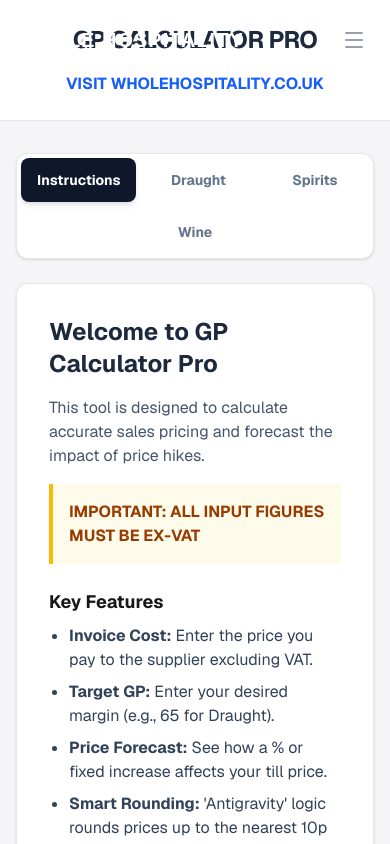
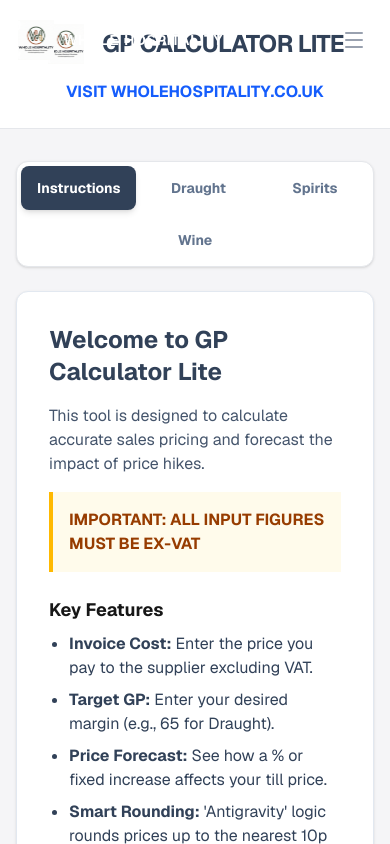
Before and after one commit to itsmyapp-code/whole-hospitality, a Next.js app: page /gp-calculator in a window 390 px wide. Shown: the top 844 px of the page. Built offline with nearby package versions, Linux system fonts and the light colour scheme.

Commit message:
Update layout and GP Calculator: Fix mobile navbar, rename to Lite, update colors, enhance print output

```diff
--- a/app/components/Navbar.tsx
+++ b/app/components/Navbar.tsx
@@ -33,7 +33,7 @@ export default function Navbar() {
 
     return (
         <nav
-            className={`fixed top-0 w-full z-50 transition-all duration-300 ${scrolled || isOpen ? "bg-gray-900/95 backdrop-blur-sm shadow-md" : "bg-transparent"
+            className={`fixed top-0 w-full z-50 transition-all duration-300 ${scrolled || isOpen ? "bg-slate-800/95 backdrop-blur-sm shadow-md" : "bg-transparent"
                 }`}
         >
             <div className="max-w-7xl mx-auto px-4 sm:px-6 lg:px-8">
@@ -41,12 +41,23 @@ export default function Navbar() {
                     {/* Logo Area */}
                     <div className="flex-shrink-0">
                         <Link href="/" className="flex items-center">
-                            {/* Make logo visible when scrolled or menu open, otherwise maybe too subtle on hero?
-                                Actually, checking Hero.tsx, hero background is dark/black.
-                                So white text/logo is perfect. */}
-                            <span className="text-white font-bold text-xl tracking-wider">
-                                WHOLE HOSPITALITY
-                            </span>
+                            {/* Logo Image */}
+                            <div className="relative h-10 w-10 mr-2">
+                                <Image
+                                    src="/logo.png"
+                                    alt="Whole Hospitality Logo"
+                                    fill
+                                    className="object-contain"
+                                />
+                            </div>
+                            <div className="flex flex-col">
+                                <span className="text-white font-bold text-sm sm:text-lg md:text-xl tracking-wider leading-none">
+                                    WHOLE HOSPITALITY
+                                </span>
+                                <span className="text-gray-300 text-[10px] sm:text-xs tracking-widest hidden sm:block">
+                                    PROFESSIONAL SOLUTIONS
+                                </span>
+                            </div>
                         </Link>
                     </div>
 
@@ -116,6 +127,6 @@ export default function Navbar() {
                     </div>
                 </div>
             </div>
-        </nav>
+        </nav >
     );
 }
--- a/app/gp-calculator/page.tsx
+++ b/app/gp-calculator/page.tsx
@@ -2,6 +2,7 @@
 
 import React, { useState, useEffect } from "react";
 import Head from "next/head";
+import Image from "next/image";
 
 // --- Utility Functions ---
 
@@ -25,8 +26,15 @@ type CalculationItem = {
 const Header = () => (
     <header className="bg-white border-b border-gray-200 p-6 flex flex-col md:flex-row items-center justify-between gap-4">
         <div className="flex items-center gap-4">
-            {/* Placeholder for Logo if available */}
-            <h1 className="text-2xl font-bold text-slate-800 tracking-tight">GP CALCULATOR PRO</h1>
+            <div className="relative h-10 w-10">
+                <Image
+                    src="/logo.png"
+                    alt="Whole Hospitality Logo"
+                    fill
+                    className="object-contain"
+                />
+            </div>
+            <h1 className="text-2xl font-bold text-slate-700 tracking-tight">GP CALCULATOR LITE</h1>
         </div>
         <div className="flex gap-4">
             <a
@@ -125,7 +133,10 @@ const DraughtCalc = ({ onSave }: { onSave: (data: CalculationItem) => void }) =>
                 "Current Cost (Ex-VAT)": `£${currCost.toFixed(2)}`,
                 "Target GP": `${targetGp}%`,
                 "Half Surcharge": `£${hPrem.toFixed(2)}`,
-                "Forecast Increase": `${increaseValue} (${incType})`,
+                "Forecast Increase Type": incType,
+                "Forecast Increase Value": `${incVal}`,
+                "Forecast Increase Amount": `£${increaseAmt.toFixed(2)}`,
+                "Extra Duty (Ex-VAT)": `£${dutyTotal.toFixed(2)}`,
                 "New Total Cost (Ex-VAT)": `£${forecastTotal.toFixed(2)}`,
                 "Recommended Pint": `£${recommPint.toFixed(2)}`,
                 "Recommended Half": `£${recommHalf.toFixed(2)}`,
@@ -161,9 +172,9 @@ const DraughtCalc = ({ onSave }: { onSave: (data: CalculationItem) => void }) =>
 
             <button
                 onClick={calculate}
-                className="w-full bg-slate-900 text-white font-bold py-4 rounded-xl hover:bg-slate-800 transition-colors shadow-lg shadow-slate-200"
+                className="w-full bg-slate-700 text-white font-bold py-4 rounded-xl hover:bg-slate-600 transition-colors shadow-lg shadow-slate-200"
             >
-                RUN CALCULATION
+                RUN CALCULATION LITE
             </button>
 
             {result && (
@@ -233,6 +244,10 @@ const SpiritsCalc = ({ onSave }: { onSave: (data: CalculationItem) => void }) =>
             timestamp: new Date().toISOString(),
             details: {
                 "Bottle Size": size,
+                "Current Btl Cost (Ex-VAT)": `£${(incType === "Percentage (%)" ? currCost / (1 + increaseValue / 100) : currCost - increaseValue).toFixed(2)}`,
+                "Target GP": `${targetGp}%`,
+                "Increase Type": incType,
+                "Increase Value": `${incVal}`,
                 "New Bottle Cost (Ex-VAT)": `£${currCost.toFixed(2)}`,
                 "Recommended 25ml": `£${sale25.toFixed(2)}`,
                 "Recommended 50ml": `£${sale50.toFixed(2)}`,
@@ -265,9 +280,9 @@ const SpiritsCalc = ({ onSave }: { onSave: (data: CalculationItem) => void }) =>
 
             <button
                 onClick={calculate}
-                className="w-full bg-slate-900 text-white font-bold py-4 rounded-xl hover:bg-slate-800 transition-colors shadow-lg shadow-slate-200"
+                className="w-full bg-slate-700 text-white font-bold py-4 rounded-xl hover:bg-slate-600 transition-colors shadow-lg shadow-slate-200"
             >
-                RUN CALCULATION
+                RUN CALCULATION LITE
             </button>
 
             {result && (
@@ -341,6 +356,10 @@ const WineCalc = ({ onSave }: { onSave: (data: CalculationItem) => void }) => {
             product: prodName,
             timestamp: new Date().toISOString(),
             details: {
+                "Current Btl Cost (Ex-VAT)": `£${(incType === "Percentage (%)" ? currCost / (1 + increaseValue / 100) : currCost - increaseValue).toFixed(2)}`,
+                "Target GP": `${targetGp}%`,
+                "Increase Type": incType,
+                "Increase Value": `${incVal}`,
                 "New Btl Cost (Ex-VAT)": `£${currCost.toFixed(2)}`,
                 "Recommended Bottle": `£${btlPrice.toFixed(2)}`,
                 "Recommended 250ml": `£${m250.toFixed(2)}`,
@@ -374,9 +393,9 @@ const WineCalc = ({ onSave }: { onSave: (data: CalculationItem) => void }) => {
 
             <button
                 onClick={calculate}
-                className="w-full bg-slate-900 text-white font-bold py-4 rounded-xl hover:bg-slate-800 transition-colors shadow-lg shadow-slate-200"
+                className="w-full bg-slate-700 text-white font-bold py-4 rounded-xl hover:bg-slate-600 transition-colors shadow-lg shadow-slate-200"
             >
-                RUN CALCULATION
+                RUN CALCULATION LITE
             </button>
 
             {result && (
@@ -479,8 +498,8 @@ export default function GPCalculatorPage() {
                                 key={tab}
                                 onClick={() => setActiveTab(tab as any)}
                                 className={`flex-1 py-3 px-4 rounded-lg text-sm font-bold transition-all ${activeTab === tab
-                                        ? "bg-slate-900 text-white shadow-md"
-                                        : "text-slate-500 hover:bg-gray-50"
+                                    ? "bg-slate-700 text-white shadow-md"
+                                    : "text-slate-500 hover:bg-gray-50"
                                     }`}
                             >
                                 {tab}
@@ -492,7 +511,7 @@ export default function GPCalculatorPage() {
                     <div className="min-h-[500px]">
                         {activeTab === "Instructions" && (
                             <div className="bg-white p-8 rounded-xl shadow-sm border border-slate-200 prose max-w-none animate-in fade-in duration-500">
-                                <h2 className="text-2xl font-bold text-slate-800 mb-4">Welcome to GP Calculator Pro</h2>
+                                <h2 className="text-2xl font-bold text-slate-700 mb-4">Welcome to GP Calculator Lite</h2>
                                 <p className="text-slate-600 mb-4">
                                     This tool is designed to calculate accurate sales pricing and forecast the impact of price hikes.
                                 </p>
@@ -607,10 +626,22 @@ export default function GPCalculatorPage() {
             {/* Hidden Print Area that only shows on print */}
             <div className="hidden print:block p-8 bg-white text-black absolute top-0 left-0 w-full min-h-screen z-[9999]">
                 <div className="flex justify-between items-end border-b-2 border-slate-800 pb-4 mb-8">
-                    <h1 className="text-4xl font-bold">STRATEGY REPORT</h1>
+                    <div className="flex items-center gap-4">
+                        <div className="relative h-16 w-16">
+                            <Image
+                                src="/logo.png"
+                                alt="Whole Hospitality Logo"
+                                fill
+                                className="object-contain"
+                            />
+                        </div>
+                        <h1 className="text-4xl font-bold">STRATEGY REPORT</h1>
+                    </div>
                     <div className="text-right">
-                        <p className="text-sm italic">Whole Hospitality</p>
-                        <p className="text-xs text-slate-500">Issued: {new Date().toLocaleString()}</p>
+                        <p className="text-sm font-bold">Whole Hospitality</p>
+                        <p className="text-sm">info@wholehospitality.co.uk</p>
+                        <p className="text-sm">wholehospitality.co.uk</p>
+                        <p className="text-xs text-slate-500 mt-2">Issued: {new Date().toLocaleString()}</p>
                     </div>
                 </div>
 
```
